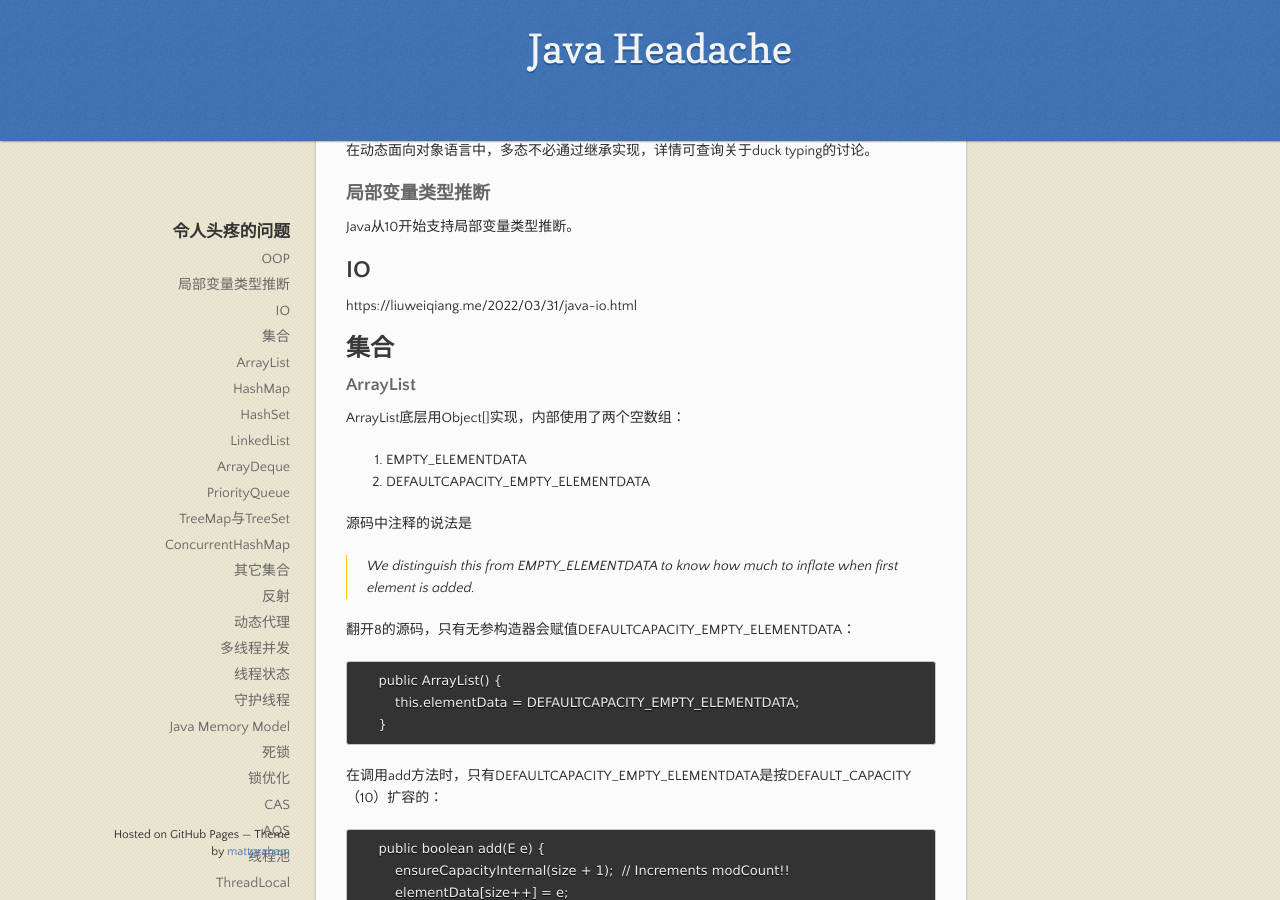
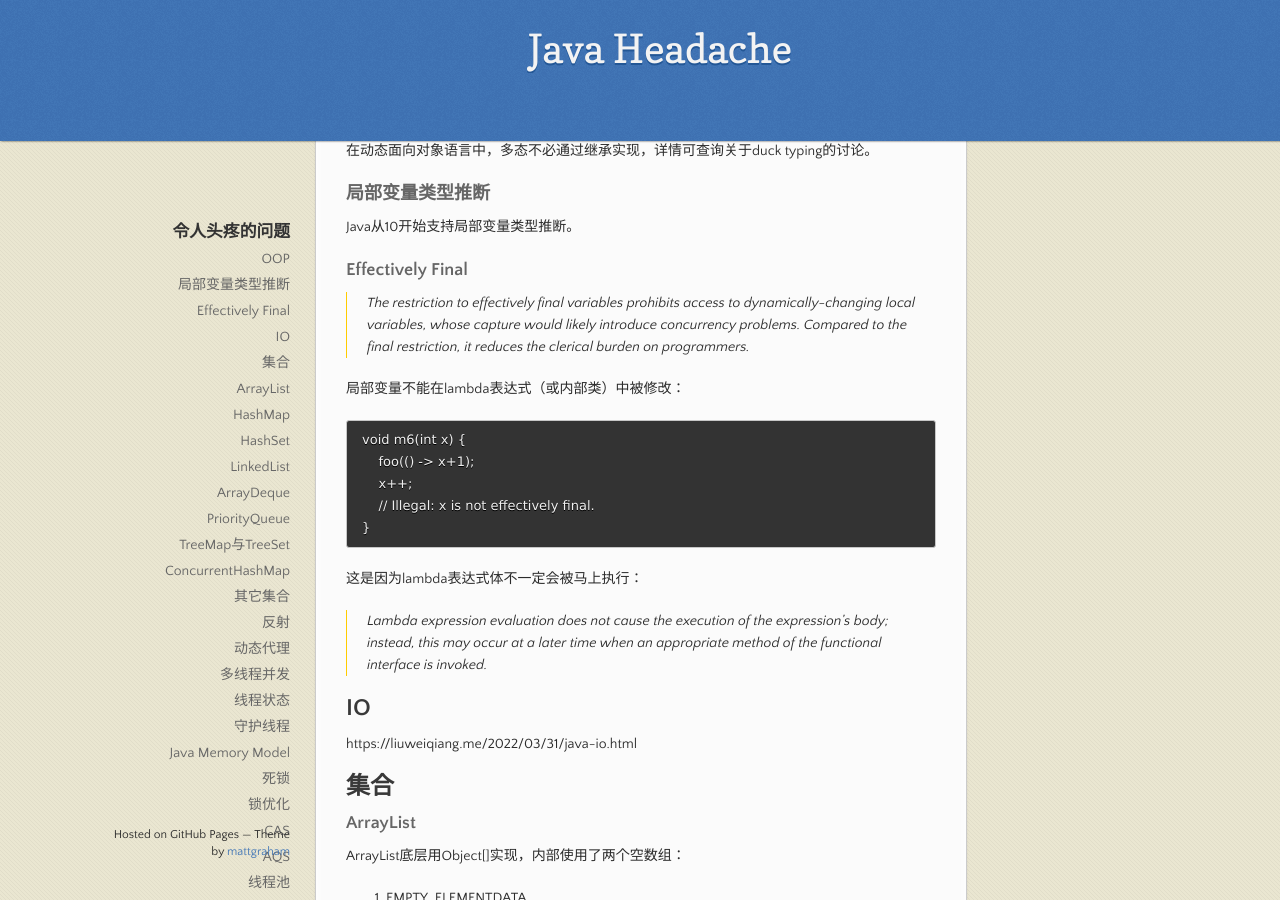
Before and after one commit to lvv9/lvv9.github.io, a Jekyll site: the page built from _posts/2023-05-07-java-headache.md, in a window 1280 px wide and 900 px high, scrolled down 244 px. Built offline with Jekyll 4.4.1, drawn with Linux system fonts in a browser that asks for light colours; our own code applies the rules of GitHub Pages for plain Markdown files; comment, search, counter and statistics services are not loaded; the repository's description, which GitHub fills in, is left out.

Commit message:
Update 2023-05-07-java-headache.md

````diff
--- a/_posts/2023-05-07-java-headache.md
+++ b/_posts/2023-05-07-java-headache.md
@@ -9,6 +9,20 @@
 
 ### 局部变量类型推断
 Java从10开始支持局部变量类型推断。
+
+### Effectively Final
+> The restriction to effectively final variables prohibits access to dynamically-changing local variables, whose capture would likely introduce concurrency problems. Compared to the final restriction, it reduces the clerical burden on programmers.
+
+局部变量不能在lambda表达式（或内部类）中被修改：
+```
+void m6(int x) {
+    foo(() -> x+1);
+    x++;
+    // Illegal: x is not effectively final.
+}
+```
+这是因为lambda表达式体不一定会被马上执行：
+> Lambda expression evaluation does not cause the execution of the expression's body; instead, this may occur at a later time when an appropriate method of the functional interface is invoked.
 
 ## IO
 https://liuweiqiang.me/2022/03/31/java-io.html
````
